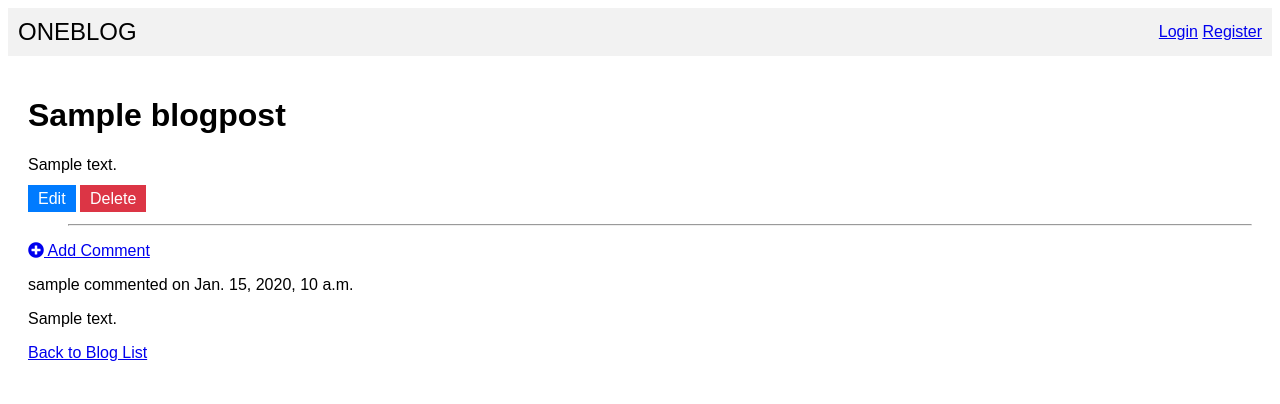
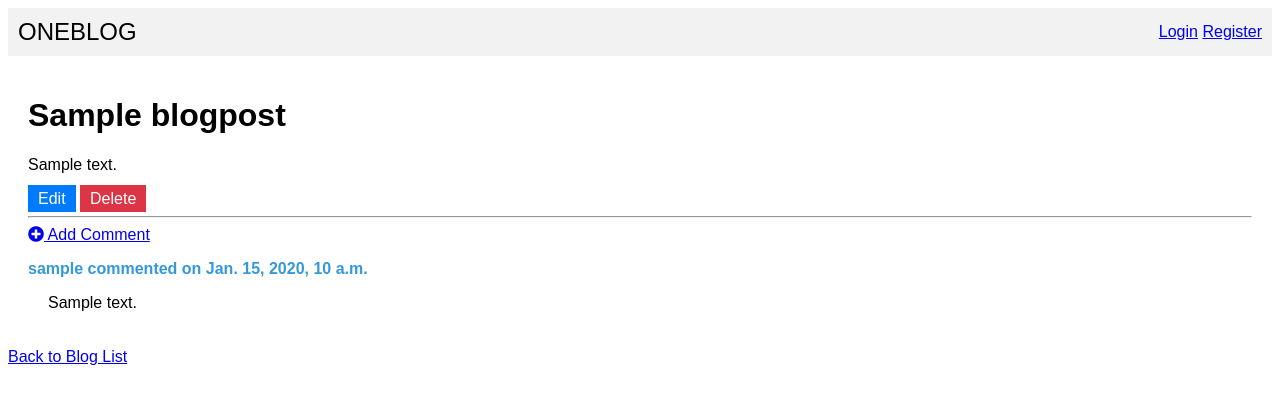
Before and after one commit to abdulhameed/oneblog, a Django app: page /blog/1/ in a window 1280 px wide. Shown: the top 404 px of the page. Run offline with Django 4.2, Linux system fonts and the light colour scheme; tables that the repository leaves empty hold one stand-in row (values such as "Sample post").

Commit message:
added styling to comment functionality

```diff
--- a/blog/static/css/main.css
+++ b/blog/static/css/main.css
@@ -68,4 +68,17 @@ form button[type="submit"] {
     cursor: pointer;
     border-radius: 5px;
 }
+
+/* Style for the commenter's name */
+.commenter {
+    color: #3498db; /* Change to your desired color */
+    font-weight: bold;
+}
+
+/* Style for the comment content */
+.comment-content {
+    font-size: 16px; /* Change to your desired font size */
+    margin-left: 20px; /* Indent the comment content */
+}
+
 </style>
--- a/blog/templates/blog/post_detail.html
+++ b/blog/templates/blog/post_detail.html
@@ -14,9 +14,8 @@
 
 
     <div>
-        <dir>
             <hr>
-        </dir>
+        </div>
 
         <!-- Add Comment Button -->
 <a href="{% url 'add_comment_to_post' pk=post.pk %}" class="btn btn-primary mt-4">
@@ -26,8 +25,11 @@
         {% comment %}<h3>Add Comment</h3>{% endcomment %}
         {% for comment in post.comments.all %}
     <div class="comment">
-        <p class="comment-info">{{ comment.author.username }} commented on {{ comment.created_at }}</p>
-        <p>{{ comment.text }}</p>
+        <p class="commenter">{{ comment.author.username }} commented on {{ comment.created_at }}</p>
+        <div class="comment-content">
+            <p>{{ comment.text }}</p>
+        </div>
+
     </div>
         {% empty %}
         <p>No comments yet.</p>
```
